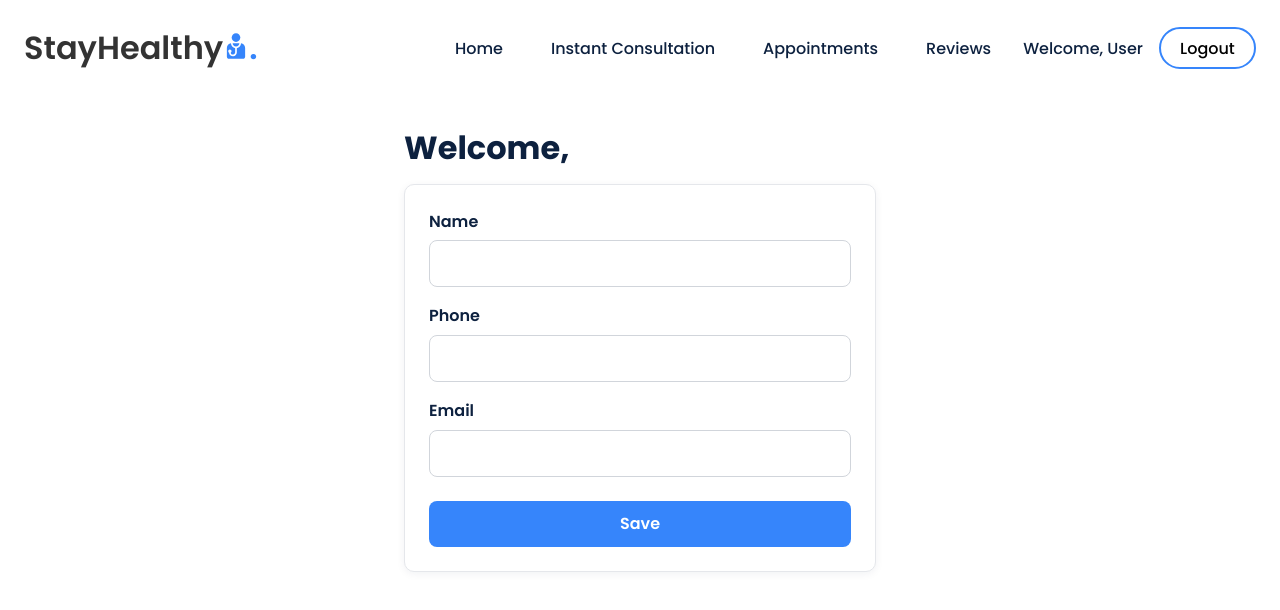
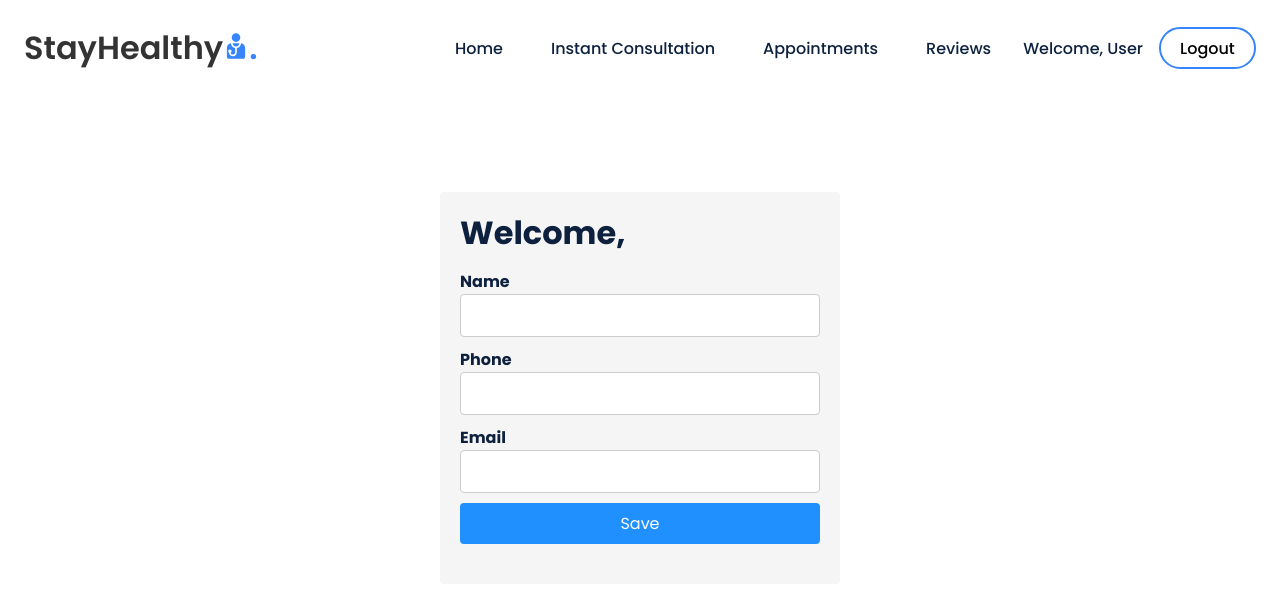
Before and after one commit to sd-pplus/med_appt, a React (Vite) app: page /profile in a window 1280 px wide. Shown: the top 610 px of the page. Built offline with nearby package versions, Linux system fonts and the light colour scheme; no server answers; sample sign-in values are in the browser's storage.

Commit message:
Profile card styling

```diff
--- a/src/Components/ProfileCard/ProfileCard.css
+++ b/src/Components/ProfileCard/ProfileCard.css
@@ -25,66 +25,78 @@
   color: #3685fb;
 }
 
+/* Following code has been commented with appropriate comments for your reference.
+*/
+/* Styles for the container holding the profile information */
 .profile-container {
-  max-width: 520px;
-  margin: 0 auto;
-  padding: 7rem 1.5rem 3rem;
+    max-width: 400px; /* Set the maximum width of the container to 400 pixels */
+    margin: 15% auto; /* Center the container horizontally with a 15% top margin */
+    padding: 20px; /* Add 20 pixels of padding inside the container */
+    background-color: #f5f5f5; /* Set the background color of the container to light gray */
+    border-radius: 4px; /* Apply a border radius of 4 pixels to round the corners */
 }
 
-.profile-container form,
-.profile-details {
-  background: #fff;
-  border: 1px solid #e5e7eb;
-  border-radius: 10px;
-  padding: 1.5rem;
-  box-shadow: 0 2px 8px rgba(13, 33, 63, 0.06);
+/* Styles for the heading within the profile container */
+.profile-container h1 {
+    margin-top: 0; /* Remove any top margin from the heading */
 }
 
-.profile-details h1 {
-  margin: 0 0 1rem;
-  font-size: 1.75rem;
-  color: #0d213f;
+/* Styles for the form within the profile container */
+.profile-container form {
+    margin-bottom: 20px; /* Add a bottom margin of 20 pixels to the form */
 }
 
-.profile-details p {
-  margin: 0.65rem 0;
-  color: #2d2d32;
+/* Styles for labels within the profile container */
+.profile-container label {
+    display: block; /* Display labels as block elements to stack them vertically */
+    margin-bottom: 10px; /* Add a bottom margin of 10 pixels to separate labels */
 }
 
-.profile-container label {
-  display: block;
-  margin-bottom: 1rem;
-  font-weight: 600;
-  color: #0d213f;
+/* Styles for text and email input fields within the profile container */
+.profile-container input[type="text"],
+.profile-container input[type="email"] {
+    width: 100%; /* Set the width of text and email inputs to 100% of the container */
+    padding: 8px; /* Add 8 pixels of padding inside the input fields */
+    border: 1px solid #ccc; /* Apply a 1 pixel solid border with light gray color */
+    border-radius: 4px; /* Round the corners of the input fields with a border radius of 4 pixels */
+    box-sizing: border-box;
 }
 
-.profile-container input {
-  display: block;
-  width: 100%;
-  margin-top: 0.4rem;
-  padding: 0.7rem 0.85rem;
-  border: 1px solid #d1d5db;
-  border-radius: 8px;
-  font-size: 0.95rem;
-  box-sizing: border-box;
+/* Styles for buttons within the profile container */
+.profile-container button {
+    display: block; /* Display buttons as block elements to make them full width */
+    width: 100%; /* Set the width of buttons to 100% of the container */
+    padding: 8px; /* Add 8 pixels of padding inside the buttons */
+    background-color: #2190ff; /* Set the background color of buttons to a blue shade */
+    color: #fff; /* Set the text color of buttons to white */
+    border: none; /* Remove borders from buttons */
+    border-radius: 4px; /* Apply a border radius of 4 pixels to round button corners */
+    cursor: pointer; /* Change cursor to pointer when hovering over buttons */
 }
 
-.profile-container input:disabled {
-  background: #f3f4f6;
-  color: #6b7280;
+/* Styles for the container holding additional profile details */
+.profile-details {
+    background-color: #fff; /* Set the background color of details container to white */
+    border-radius: 4px; /* Apply a border radius of 4 pixels to round the corners */
+    padding: 20px; /* Add 20 pixels of padding inside the details container */
 }
 
-.profile-container button {
-  margin-top: 0.5rem;
-  padding: 0.65rem 1.25rem;
-  background: #3685fb;
-  color: #fff;
-  border: none;
-  border-radius: 8px;
-  font-weight: 600;
-  cursor: pointer;
+/* Styles for headings within the profile details container */
+.profile-details h2 {
+    margin-top: 0; /* Remove any top margin from headings inside details container */
 }
 
-.profile-container button:hover {
-  background: #2563eb;
+/* Styles for paragraphs within the profile details container */
+.profile-details p {
+    margin-bottom: 10px; /* Add a bottom margin of 10 pixels to separate paragraphs */
 }
+
+/* Styles for buttons within the profile details container */
+.profile-details button {
+    background-color: #2190ff; /* Set the background color of buttons to a blue shade */
+    color: #fff; /* Set the text color of buttons to white */
+    border: none; /* Remove borders from buttons */
+    border-radius: 4px; /* Apply a border radius of 4 pixels to round button corners */
+    padding: 8px 12px; /* Add padding inside buttons (8 pixels top/bottom, 12 pixels left/right) */
+    cursor: pointer; /* Change cursor to pointer when hovering over buttons in details container */
+}
```
